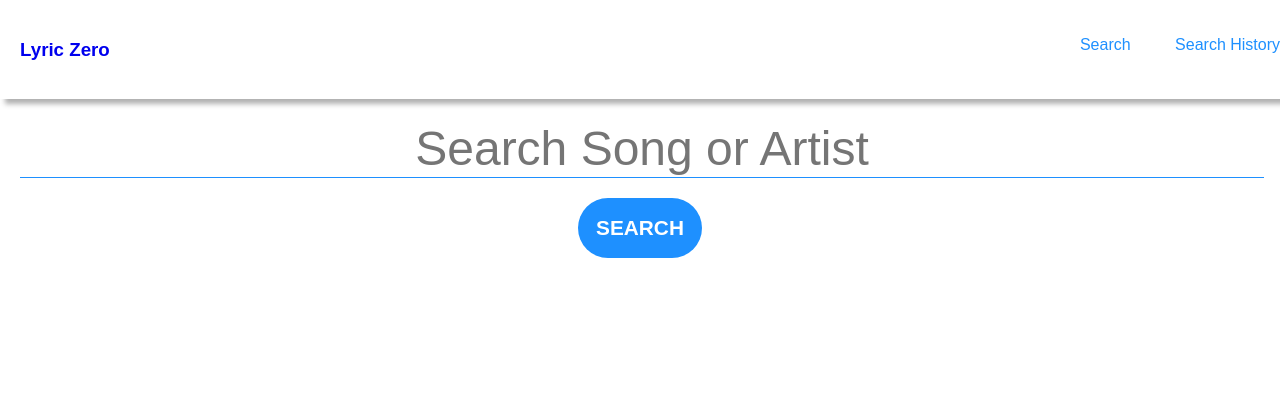
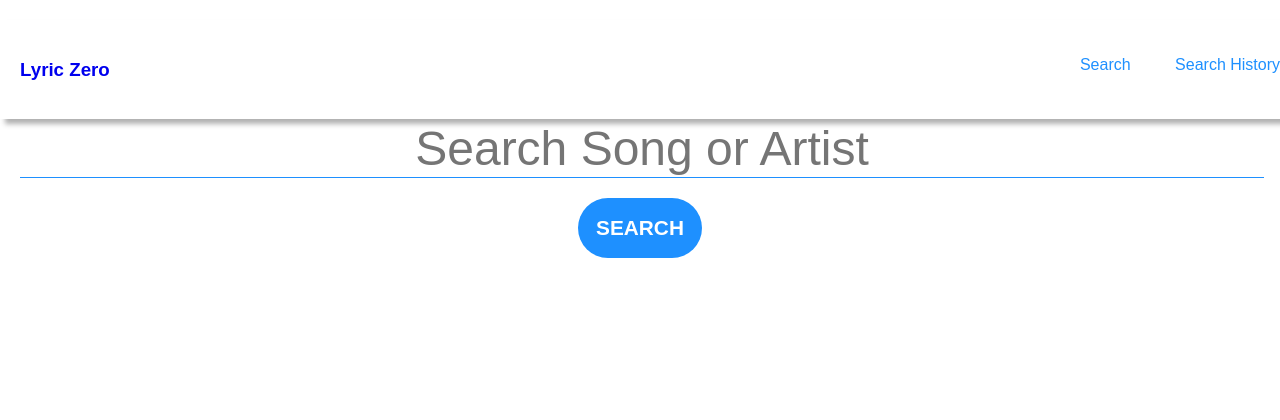
Before and after one commit to jod35/LyricZero, a Flask app: page / in a window 1280 px wide. Shown: the top 420 px of the page. Run offline with Flask 2, Linux system fonts and the light colour scheme.

```diff
--- a/app/static/index.js
+++ b/app/static/index.js
@@ -10,6 +10,7 @@ window.onscroll = function () {
 function shrinkOnScroll() {
   if (document.body.scrollTop > 80 || document.documentElement.scrollTop > 80) {
     nav_bar.style.padding = "10px";
+    nav_bar.style.top = "20px";
   } else {
     nav_bar.style.color = "dodgerblue";
     nav_bar.style.backgroundColor = "white";
--- a/app/static/main.css
+++ b/app/static/main.css
@@ -20,7 +20,7 @@ header {
   box-shadow: 5px 5px 5px rgba(0, 0, 0, 0.308);
   justify-content: space-between;
   width: 100%;
-  top: 0;
+  /* top: 25px; */
   left: 0;
   position: fixed;
   z-index: 1;
```
Also changed, not shown: 2 other files.
